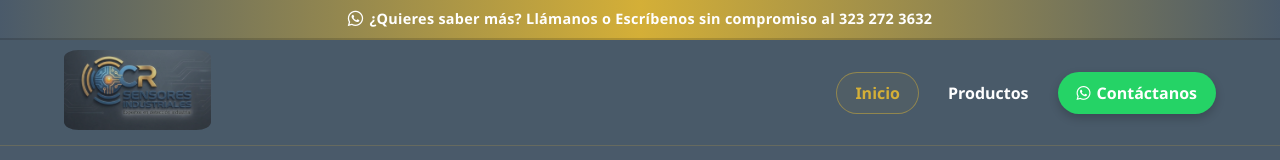
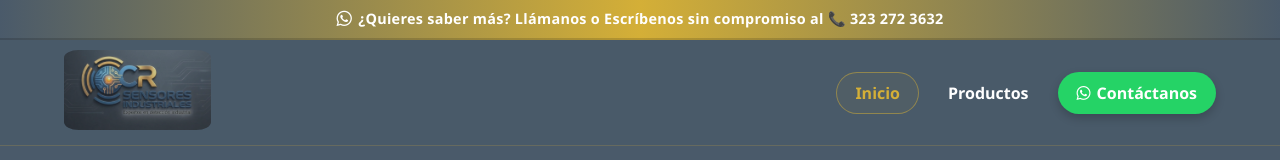
Before and after one commit to DavidCersa/crsensores.github.io, a plain HTML site: page index.html in a window 1280 px wide. Shown: the top 160 px of the page. Drawn offline with Linux system fonts and the light colour scheme.

```diff
--- a/index.html
+++ b/index.html
@@ -28,7 +28,7 @@
     <div class="top-bar">
         <a href="https://wa.me/573232723632?text=Hola%20CR%20Sensores%2C%20quisiera%20recibir%20asesor%C3%ADa." target="_blank" rel="noopener noreferrer">
             <i class="fab fa-whatsapp" aria-hidden="true"></i>
-            ¿Quieres saber más? Llámanos o Escríbenos sin compromiso al 323 272 3632
+            ¿Quieres saber más? Llámanos o Escríbenos sin compromiso al 📞 323 272 3632
         </a>
     </div>
 
```
